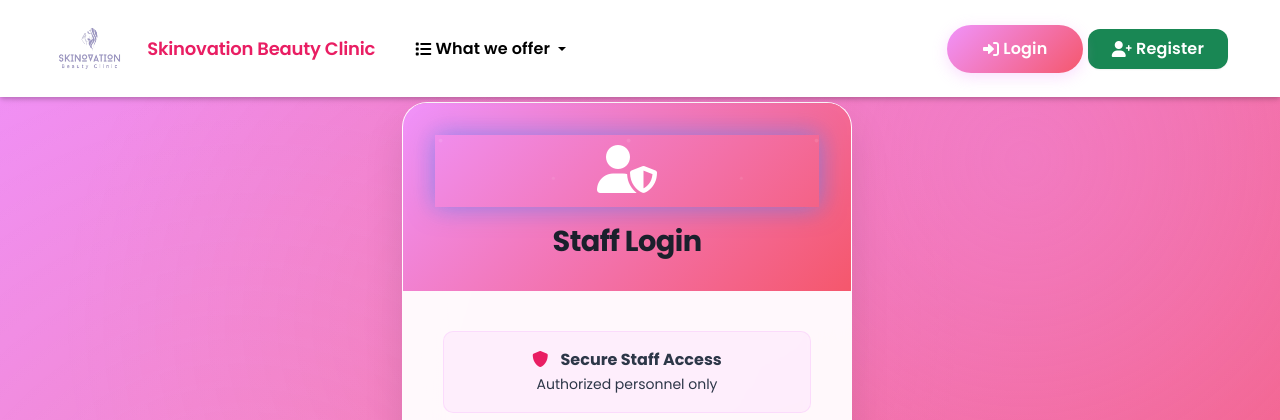
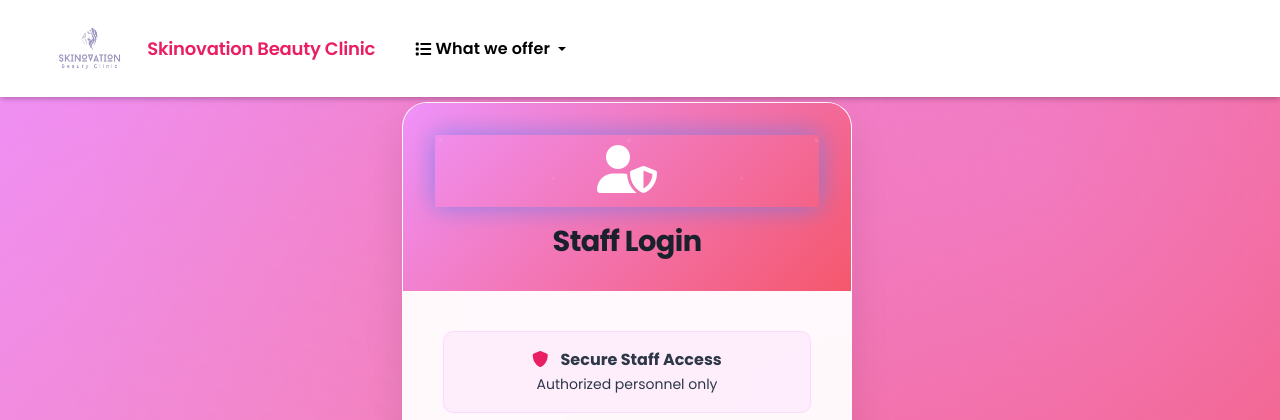
Before and after one commit to kseyer/Capstone-System-Final, a Django app: page /login/admin/ in a window 1280 px wide. Shown: the top 420 px of the page. Run offline with Django 5.2, Linux system fonts and the light colour scheme.

Commit message:
Remove Login and Register buttons from navigation bar

```diff
--- a/templates/base.html
+++ b/templates/base.html
@@ -463,16 +463,6 @@
                                 </a>
                             </li>
                         {% else %}
-                            <li class="nav-item">
-                                <a class="btn btn-primary me-2" href="{% url 'accounts:patient_login' %}">
-                                    <i class="fas fa-sign-in-alt"></i> Login
-                                </a>
-                            </li>
-                            <li class="nav-item">
-                                <a class="btn btn-success" href="{% url 'accounts:register' %}">
-                                    <i class="fas fa-user-plus"></i> Register
-                                </a>
-                            </li>
                         {% endif %}
                     </ul>
                 </div>
```
